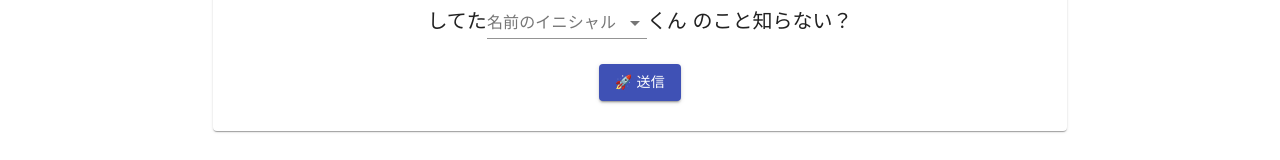
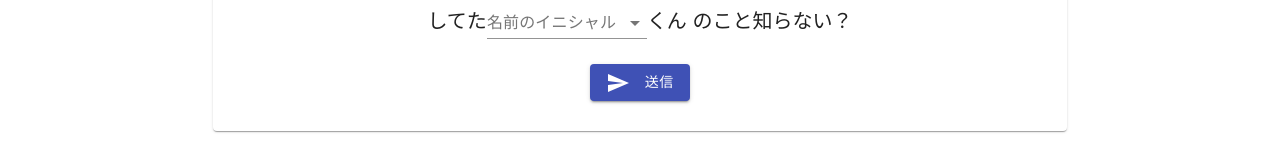
Before and after one commit to yaplus/yusaku-app, a React (Create React App) app: page / in a window 1280 px wide. Shown: the part 367-527 px from the top of the page. Built offline with nearby package versions, Linux system fonts and the light colour scheme.

Commit message:
InputForm.jsの送信ボタンにmaterialiconを適用

```diff
--- a/src/InputForm.js
+++ b/src/InputForm.js
@@ -5,7 +5,7 @@ import MenuItem from '@material-ui/core/MenuItem';
 import Button from '@material-ui/core/Button';
 import Paper from '@material-ui/core/Paper';
 import Grid from '@material-ui/core/Grid';
-import Icon from '@material-ui/core/Icon';
+import SendIcon from '@material-ui/icons/Send';
 
 import './InputForm.css';
 
@@ -159,7 +159,7 @@ class InputForm extends React.Component {
               color="primary"
               onClick={this.handleSubmit}
             >
-              🚀 送信
+              <SendIcon></SendIcon>　送信
             </Button>
             </div>
           </form>
```
